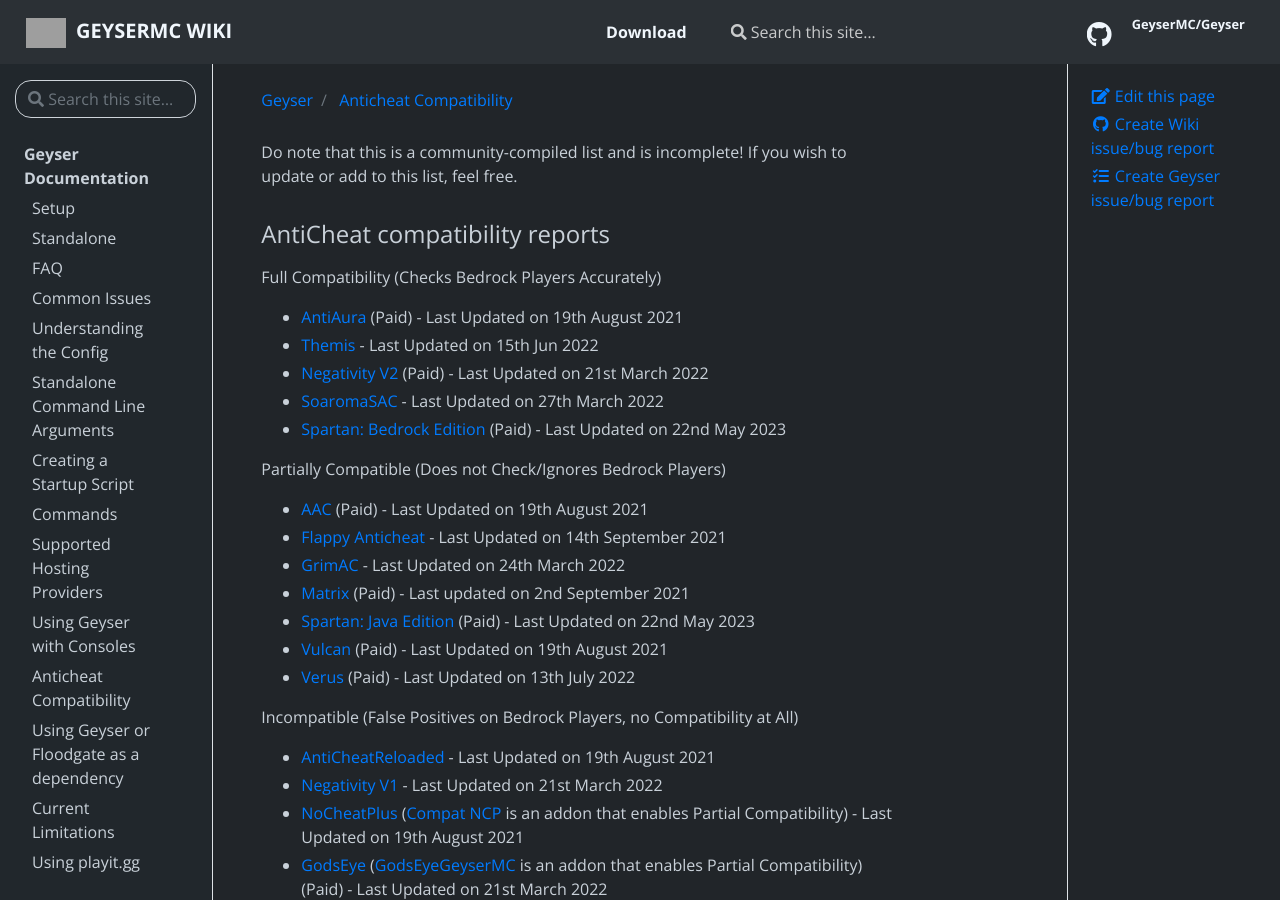
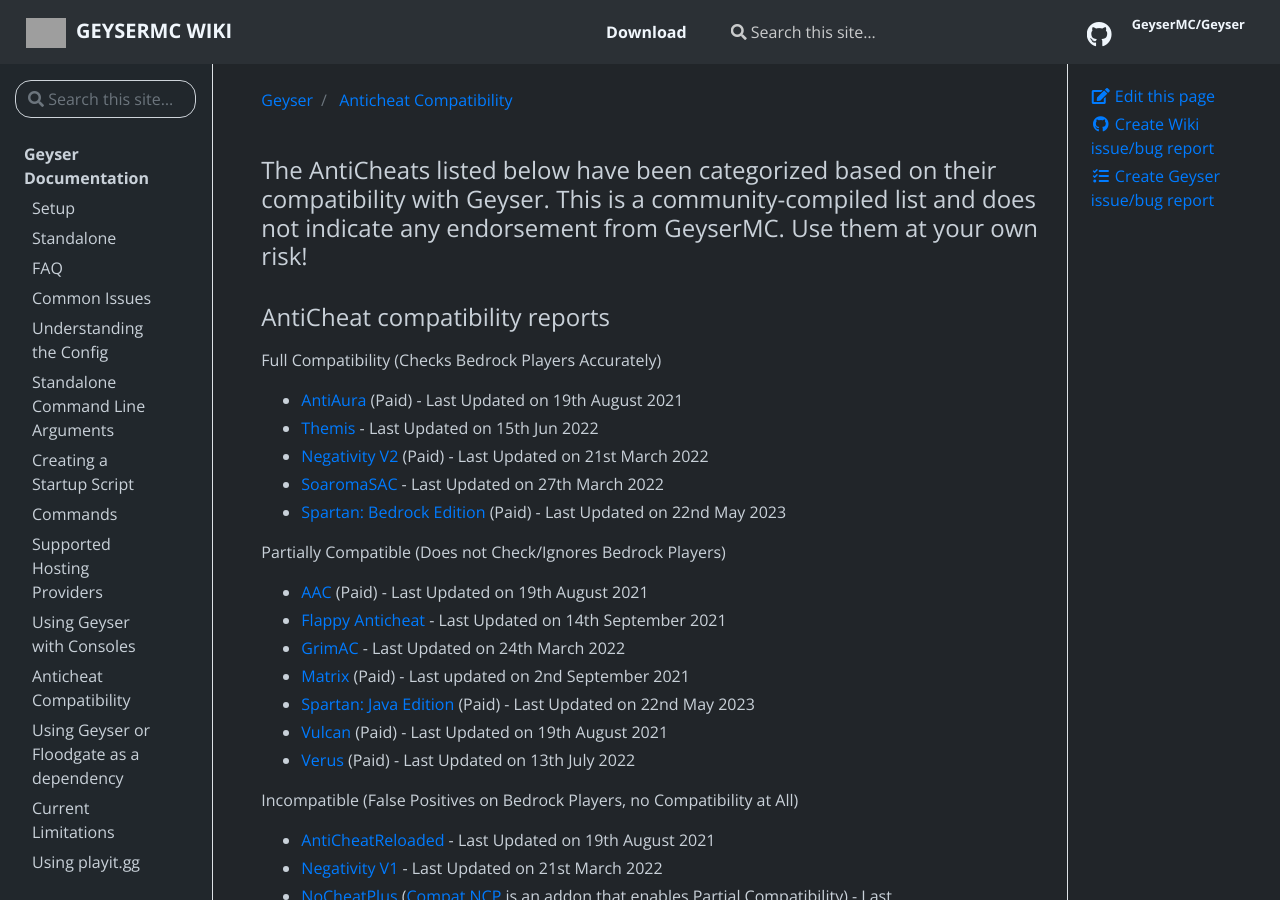
Before and after one commit to GeyserMC/GeyserWiki, a Jekyll site: the page built from _docs/geyser/anticheat-compatibility.md, in a window 1280 px wide and 900 px high. Built offline with Jekyll 4.4.1, drawn with Linux system fonts in a browser that asks for light colours; grey boxes are pictures that could not be loaded.

Commit message:
Add disclaimer to the AntiCheat page

```diff
--- a/_docs/geyser/anticheat-compatibility.md
+++ b/_docs/geyser/anticheat-compatibility.md
@@ -4,7 +4,7 @@
 permalink: /geyser/anticheat-compatibility/
 ---
 
-Do note that this is a community-compiled list and is incomplete! If you wish to update or add to this list, feel free.
+<h3>The AntiCheats listed below have been categorized based on their compatibility with Geyser. This is a community-compiled list and does not indicate any endorsement from GeyserMC. Use them at your own risk!</h3>
 
 ### AntiCheat compatibility reports
 
```
